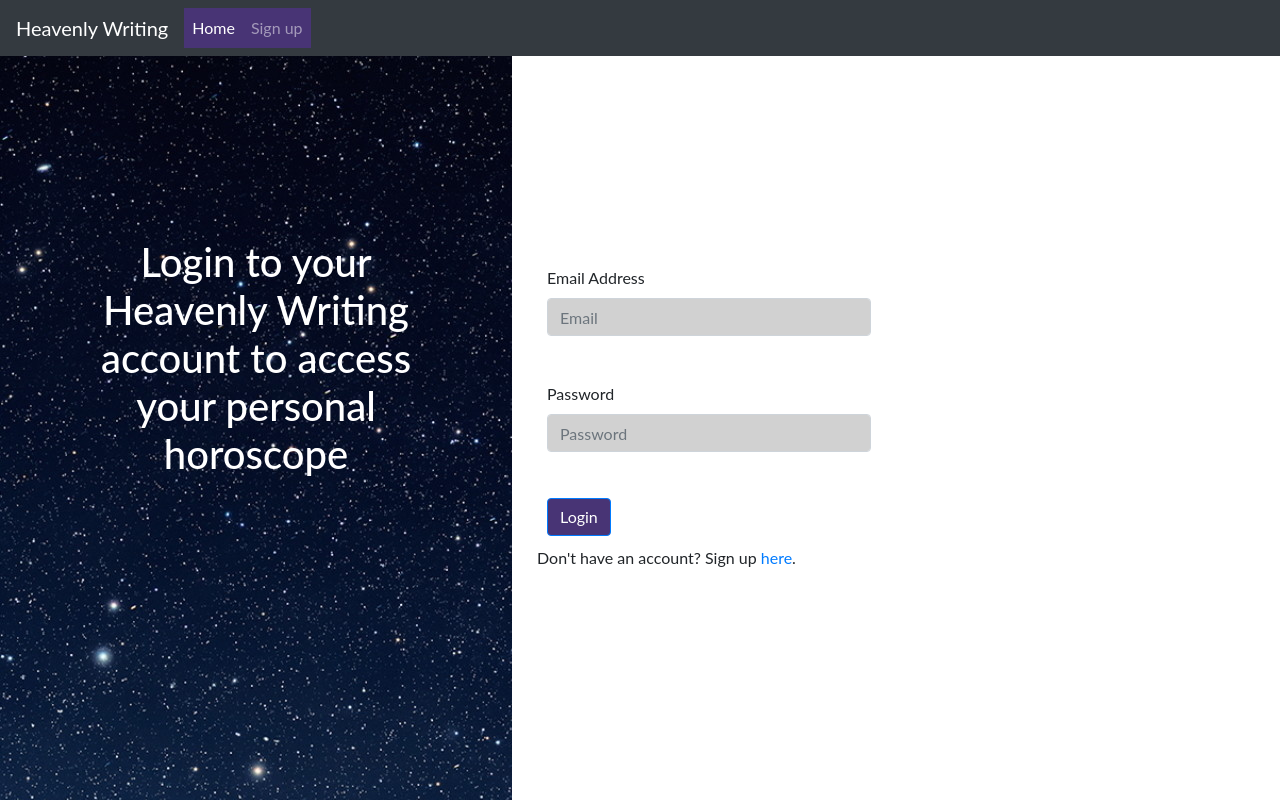
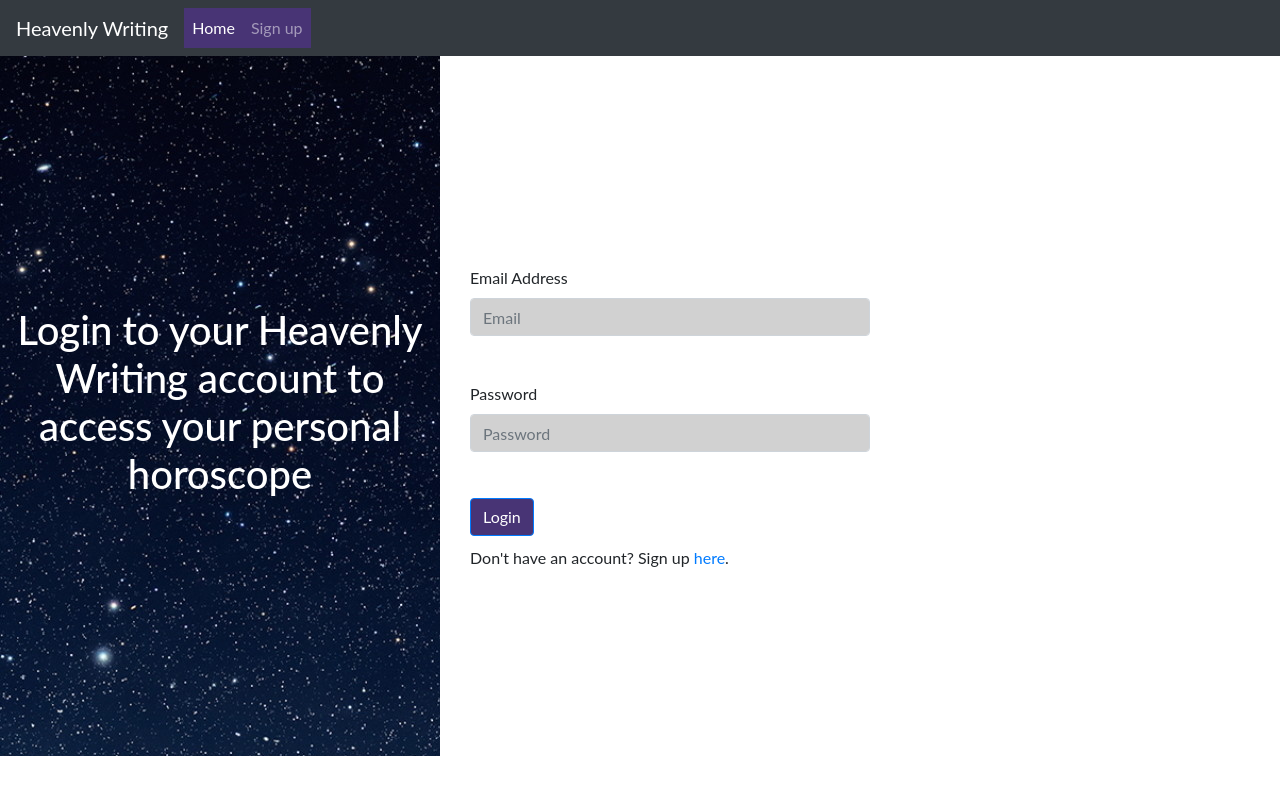
Before and after one commit to UFamayajimenez/HeavenlyWritingHoroscopes, a React (Create React App) app in the folder client/: page /Home in a window 1280 px wide. Built offline with nearby package versions, Linux system fonts and the light colour scheme.

Commit message:
fixed it

```diff
--- a/client/src/views/Home/Home.css
+++ b/client/src/views/Home/Home.css
@@ -3,74 +3,42 @@ body {
 }
 
 
-.home{
+.rightSide{
+    padding-top: 200px;
+    float: right;
+
     background: white;
+
+    width: 840px;
+
+    height: 700px;
+
+    padding-right: 20px;
+    padding-left: 20px;
 }
 
+.leftSide{
 
-.main-head{
-    height: 150px;
-    background: #FFF;
+    background-image: url('../../assets/heavenlyWritingBkrnd3.jpg');
+
+    color: white;
+
+    height: 700px;
 
 }
 
-.sidenav {
-    height: 100%;
-    background-image: url('../../assets/heavenlyWritingBkrnd3.jpg');
-    overflow-x: hidden;
-    padding-top: 20px;
-}
-
-
-.main {
-    padding: 0px 10px;
-}
-
-@media screen and (max-height: 450px) {
-    .sidenav {padding-top: 15px;}
-}
-
-@media screen and (max-width: 450px) {
-    .login-form{
-        margin-top: 10%;
-    }
-
-    .register-form{
-        margin-top: 10%;
-    }
-}
-
-@media screen and (min-width: 768px){
-    .main{
-        margin-left: 40%;
-    }
-
-    .sidenav{
-        width: 40%;
-        position: fixed;
-        z-index: 1;
-        left: 0;
-    }
-
-    .login-form{
-        padding-top: 200px;
-    }
-
-    .register-form{
-        margin-top: 20%;
-    }
-}
-
-
 .home-login-main-text{
+    padding-top: 250px;
     text-align: center;
-    margin-top: 20%;
-    padding: 60px;
     color: #fff;
 }
 
-.home-login-main-text h2{
-    font-weight: 300;
+.accountText{
+    padding-left: 10px;
+}
+
+.login{
+    width: 400px;
 }
 
 .btn-primary, .btn-primary:hover, .btn-primary:active, .btn-primary:visited {
--- a/client/src/views/Home/Home.js
+++ b/client/src/views/Home/Home.js
@@ -65,15 +65,9 @@ const  Home = (props) => {
 
     return (
         <div className="home">
-            <div className="sidenav">
-                <div className="home-login-main-text">
-                    <h1>Login to your Heavenly Writing account to access your personal horoscope</h1>
-                </div>
-            </div>
-            <div className="main">
-                <div className="col-md-6 col-sm-12">
-                    <div className="login-form">
+            <div className="rightSide">
                 <form onSubmit={handleSubmit}>
+                    <div className="login">
                     <div className="form-group">
                         <label>Email Address</label>
                         <input type="email" className="form-control" placeholder="Email" required
@@ -87,11 +81,17 @@ const  Home = (props) => {
                         />
                     </div>
                     <button type="submit" className="btn btn-primary" onClick={onSubmit}>Login</button>
+                    </div>
                 </form>
+                <div className="accountText">
                 <p>
                     Don't have an account? Sign up <a href="SignUp">here</a>.
                 </p>
                 </div>
+            </div>
+            <div className="leftSide">
+                <div className="home-login-main-text">
+                <h1>Login to your Heavenly Writing account to access your personal horoscope</h1>
                 </div>
             </div>
         </div>
--- a/package.json
+++ b/package.json
@@ -44,6 +44,7 @@
     "react-bootstrap": "^1.0.0-beta.17",
     "react-dom": "^16.13.0",
     "react-hook-form": "^4.10.1",
+    "react-router-dom": "^5.1.2",
     "react-scripts": "^3.4.1",
     "react-toastify": "^5.5.0",
     "require": "^2.4.20",
```
Also changed, not shown: 2 other files (tests, documents, lock files or other folders). Lines whose indentation alone changed are shown as unchanged.
